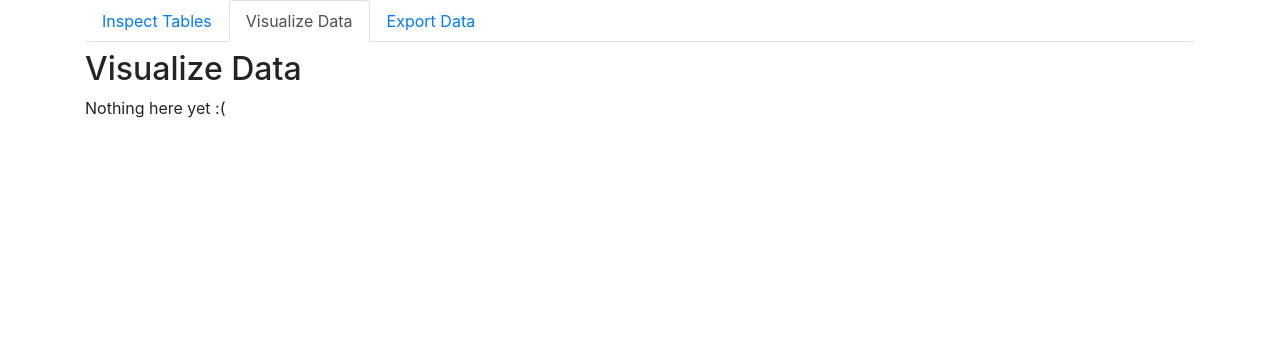
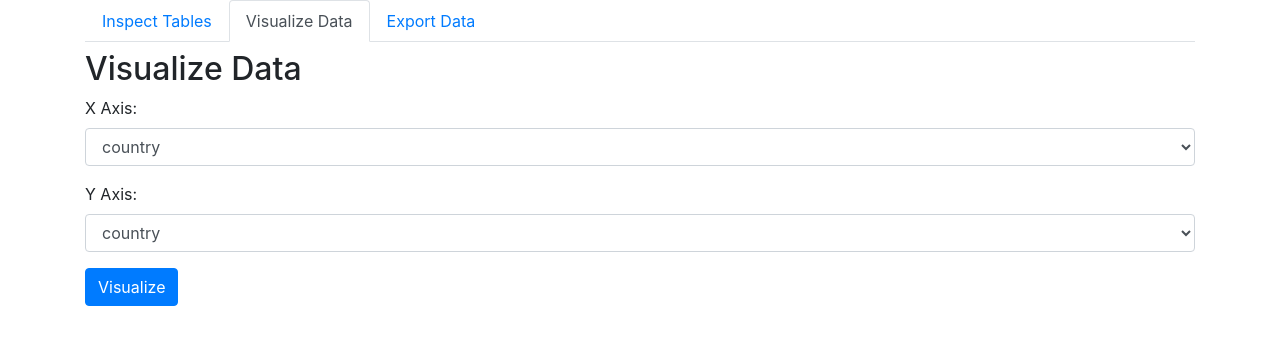
Before and after one commit to dsuprunov/python-statista-programming-challenge, a Flask app: page / in a window 1280 px wide, after a click on "Visualize Data". Shown: the top 345 px of the page. Run offline with Flask 3, Linux system fonts and the light colour scheme; tables that the repository leaves empty hold one stand-in row (values such as "Sample post"); some libraries are stand-ins or nearby versions.

Commit message:
changes for task #3.2

```diff
--- a/templates/export.html
+++ b/templates/export.html
@@ -12,9 +12,6 @@
         $('#columnCheckboxes input:checked').each(function () {
             selectedColumns.push($(this).attr('id').replace('Checkbox', ''));
         });
-
-        console.log('selectedTable', selectedTable)
-        console.log('selectedColumns', selectedColumns)
 
         var requestData = {
             table: selectedTable,
--- a/templates/inspect.html
+++ b/templates/inspect.html
@@ -67,6 +67,28 @@
         });
     }
 
+    function populateAxisOptions() {
+        var selectedColumns = [];
+
+        $('#columnCheckboxes input:checked').each(function () {
+            selectedColumns.push($(this).attr('id').replace('Checkbox', ''));
+        });
+
+        console.log('populateAxisOptions', selectedColumns)
+
+        var xAxisSelect = $('#xAxis');
+        var yAxisSelect = $('#yAxis');
+
+        xAxisSelect.empty();
+        yAxisSelect.empty();
+
+        selectedColumns.forEach(function (column) {
+            xAxisSelect.append($('<option></option>').attr('value', column).text(column));
+            yAxisSelect.append($('<option></option>').attr('value', column).text(column));
+        });
+
+    }
+
     function toggleColumn(column) {
         var columnIndex = $('#tableHeaders th:contains(' + column + ')').index();
 
@@ -74,14 +96,22 @@
             // Show the column
             $('#tableHeaders th:eq(' + columnIndex + ')').show();
             $('#tableBody td[data-column="' + column + '"]').show();
+
+            populateAxisOptions();
         } else {
             // Hide the column
             $('#tableHeaders th:eq(' + columnIndex + ')').hide();
             $('#tableBody td[data-column="' + column + '"]').hide();
+
+            populateAxisOptions();
         }
     }
 
     $(document).ready(function() {
         loadTableData();
     });
+
+    $('#visualize-tab').on('shown.bs.tab', function (e) {
+        populateAxisOptions();
+    });
 </script>
--- a/templates/visualize.html
+++ b/templates/visualize.html
@@ -1,3 +1,23 @@
 <h2>Visualize Data</h2>
 
-Nothing here yet :(
+<form id="visualizeForm">
+    <div class="form-group">
+        <label for="xAxis">X Axis:</label>
+        <select id="xAxis" class="form-control">
+            <!-- X Axis options will be added dynamically using JavaScript -->
+        </select>
+    </div>
+
+    <div class="form-group">
+        <label for="yAxis">Y Axis:</label>
+        <select id="yAxis" class="form-control">
+            <!-- Y Axis options will be added dynamically using JavaScript -->
+        </select>
+    </div>
+
+    <button type="button" class="btn btn-primary" onclick="visualizeData()">Visualize</button>
+</form>
+
+<script>
+
+</script>
```
